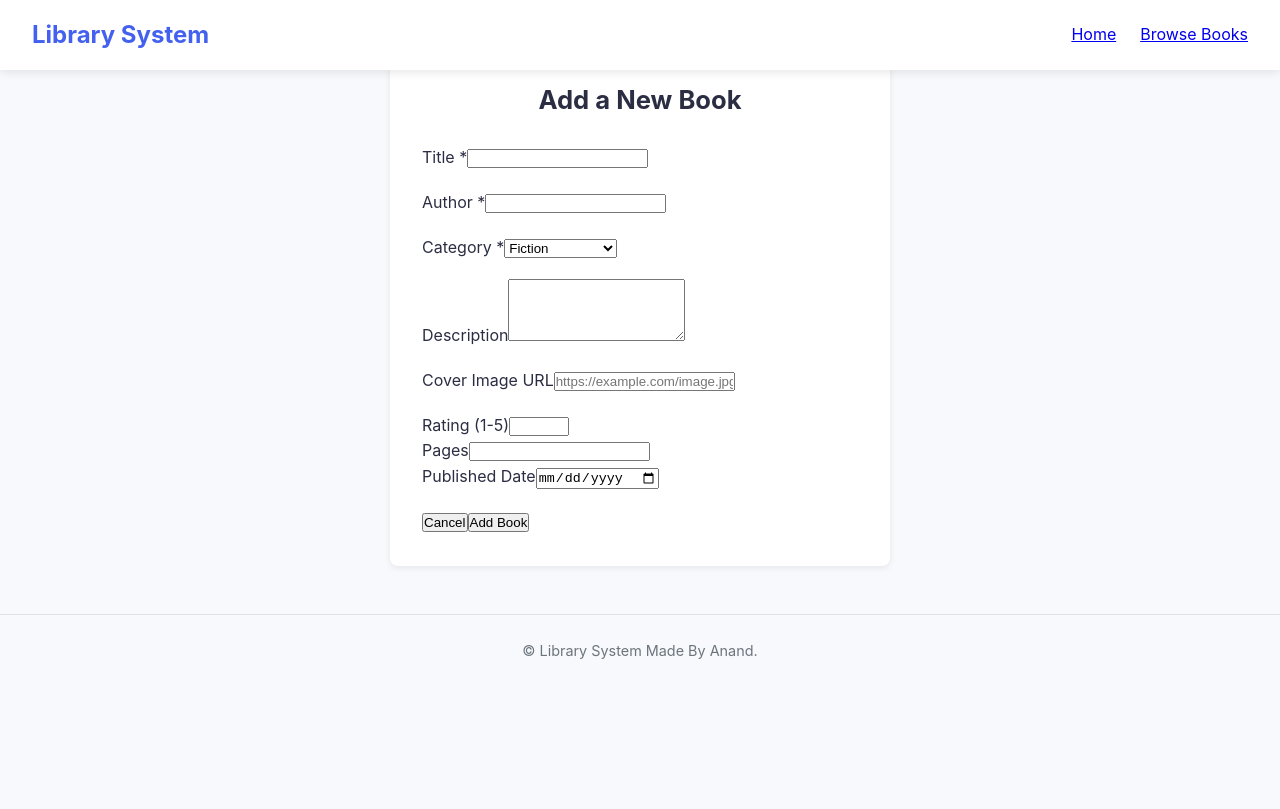
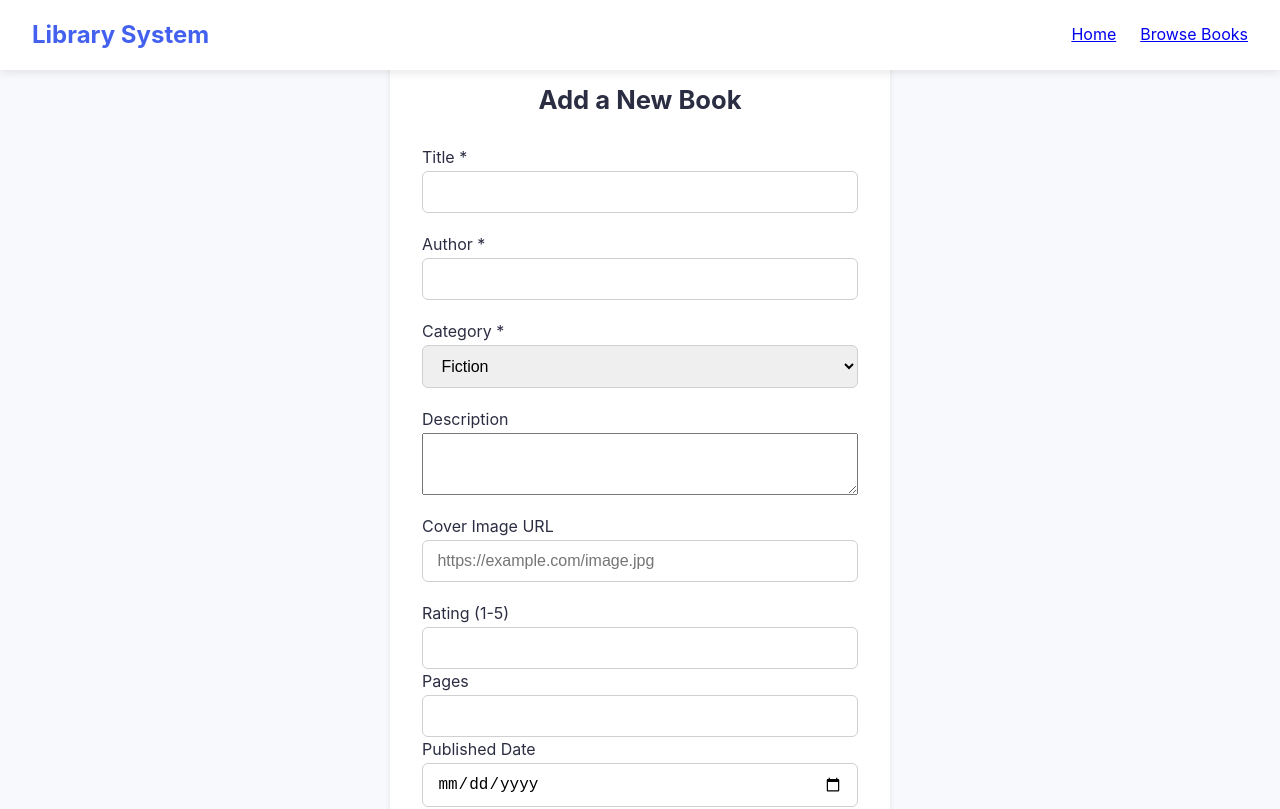
Before and after one commit to AnandTiwary20/Library--System, a React (Vite) app in the folder library-system/: page /add-book in a window 1280 px wide. Shown: the top 809 px of the page. Built offline with nearby package versions, Linux system fonts and the light colour scheme.

Commit message:
Added css to form elements in Add Book section

```diff
--- a/library-system/src/App.css
+++ b/library-system/src/App.css
@@ -462,6 +462,35 @@ body {
   flex-direction: column;
   gap: 1.2rem;
 }
+.form-group {
+  display: flex;
+  flex-direction: column;
+}
+
+form-group label {
+  font-weight: 500;
+  color: #333;
+  margin-bottom: 0.4rem;
+  font-size: 0.95rem;
+}
+
+.form-group input,
+.form-group select {
+  padding: 0.7rem 0.9rem;
+  border: 1px solid #d0d0d0;
+  border-radius: 6px;
+  font-size: 1rem;
+  transition: border-color 0.2s ease, box-shadow 0.2s ease;
+}
+
+.form-group input:focus,
+.form-group select:focus {
+  outline: none;
+  border-color: #4361ee;
+  box-shadow: 0 0 4px rgba(67, 97, 238, 0.3);
+}
+
+
 
 
 
```
